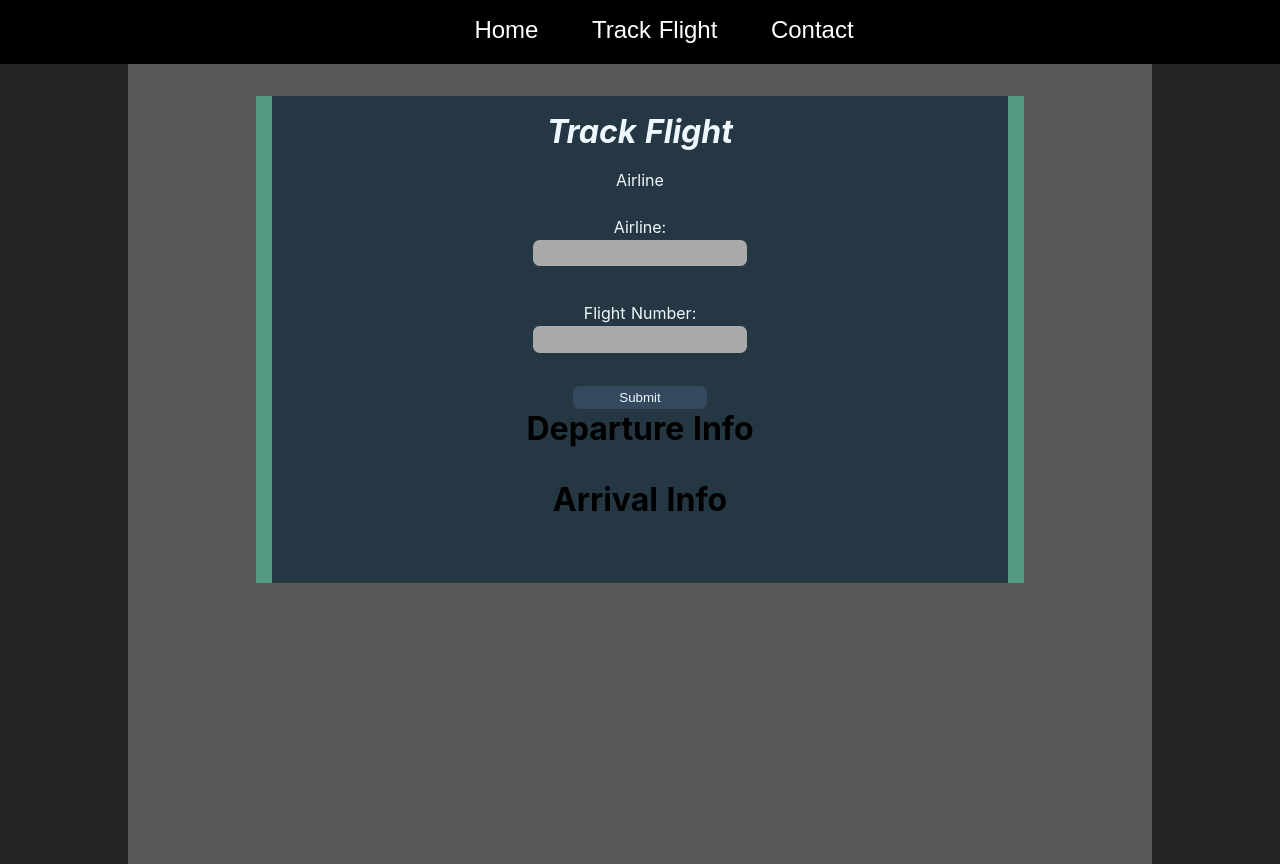
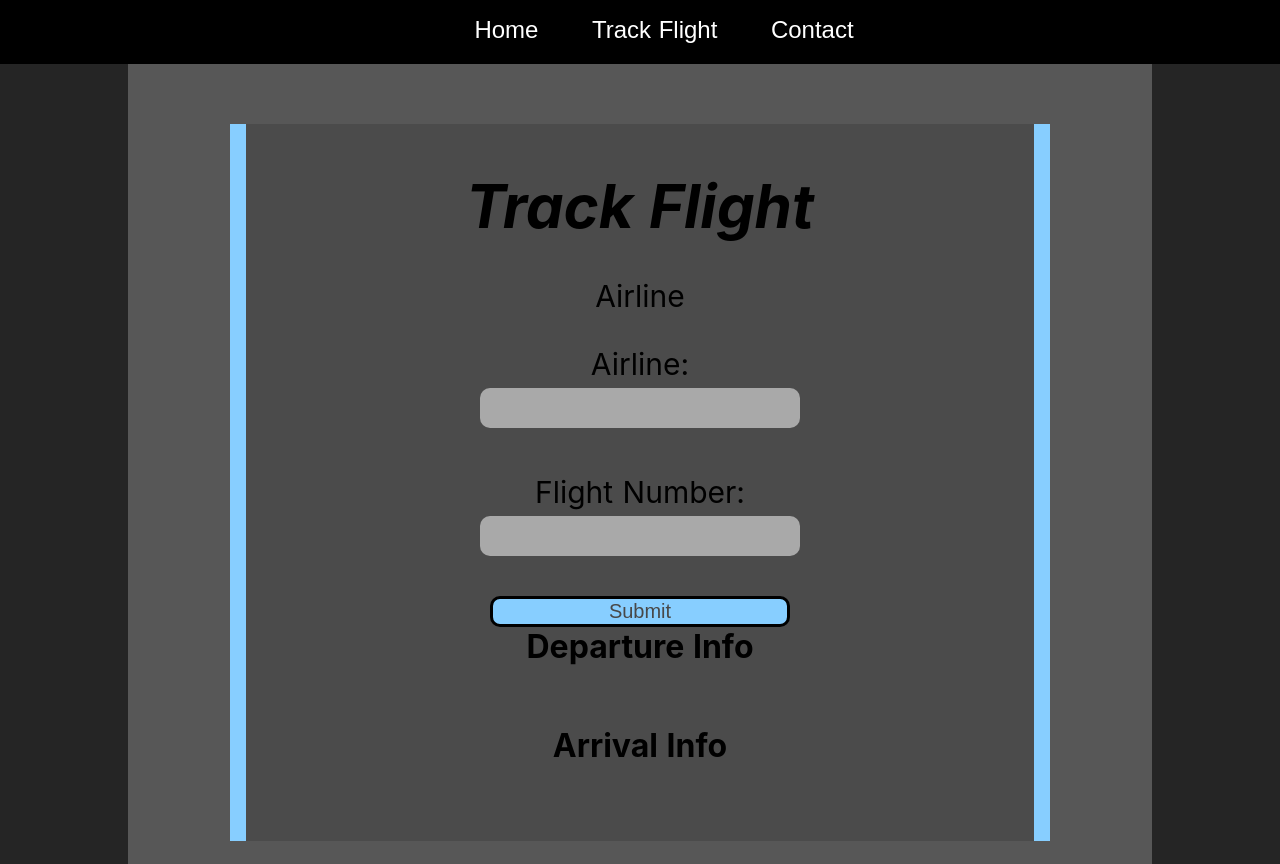
Before and after one commit to SkyFinderCorp/SkyFinderWebApp, a Django app: page /track/ in a window 1280 px wide. Run offline with Django 4.2, Linux system fonts and the light colour scheme.

Commit message:
Update Styles for Forms

```diff
--- a/SkyFinderWebApp/static/css/form.css
+++ b/SkyFinderWebApp/static/css/form.css
@@ -1,25 +1,27 @@
 .container {
-  padding: 2em;
   display: flex;
-  flex-direction: row;
+  align-items: center;
+  flex-direction: column;
   justify-content: center;
   text-align: center;
+  padding-top: 60px;
 }
 .outer-container{
   width: 80%;
-  background-color: #559B81;
+  background-color: #87CEFF;
+  text-align: center;
 }
 .form-container {
-  background-color: #243742;
   margin-left: 1em;
   margin-right: 1em;
-  display: flex;
-  flex-direction: column;
-  padding-bottom: 2em;
+  background-color: #4b4b4b;
+  color: #000000;
+  padding: 1em;
 }
 .title {
   font-style: italic;
-  color: aliceblue;
+  color: #000000;
+  font-size: 60px;
   padding: 0.5em 1em 0.5em 1em;
 }
 .textInput {
@@ -36,21 +38,23 @@
   text-align: center;
 }
 input {
-  width: 10em;
+  width: 15em;
+  font-size: 20px;
   border-radius: 0.5em;
   display: inline-block;
   margin-right: auto;
   margin-left: auto;
-  background-color: #35495e;
-  border: solid #35495e;
+  background-color: #87CEFF;
+  border: solid #000000;
   outline: none;
-  color: aliceblue;
+  color: #484848;
 }
 button:hover {
   background-color: transparent;
-  color: aliceblue;
+  color: #343434;
 }
 p{
-  color: aliceblue;
+  font-size: 30px;
+  color: #000000;
   padding: 0.2em;
 }
```
